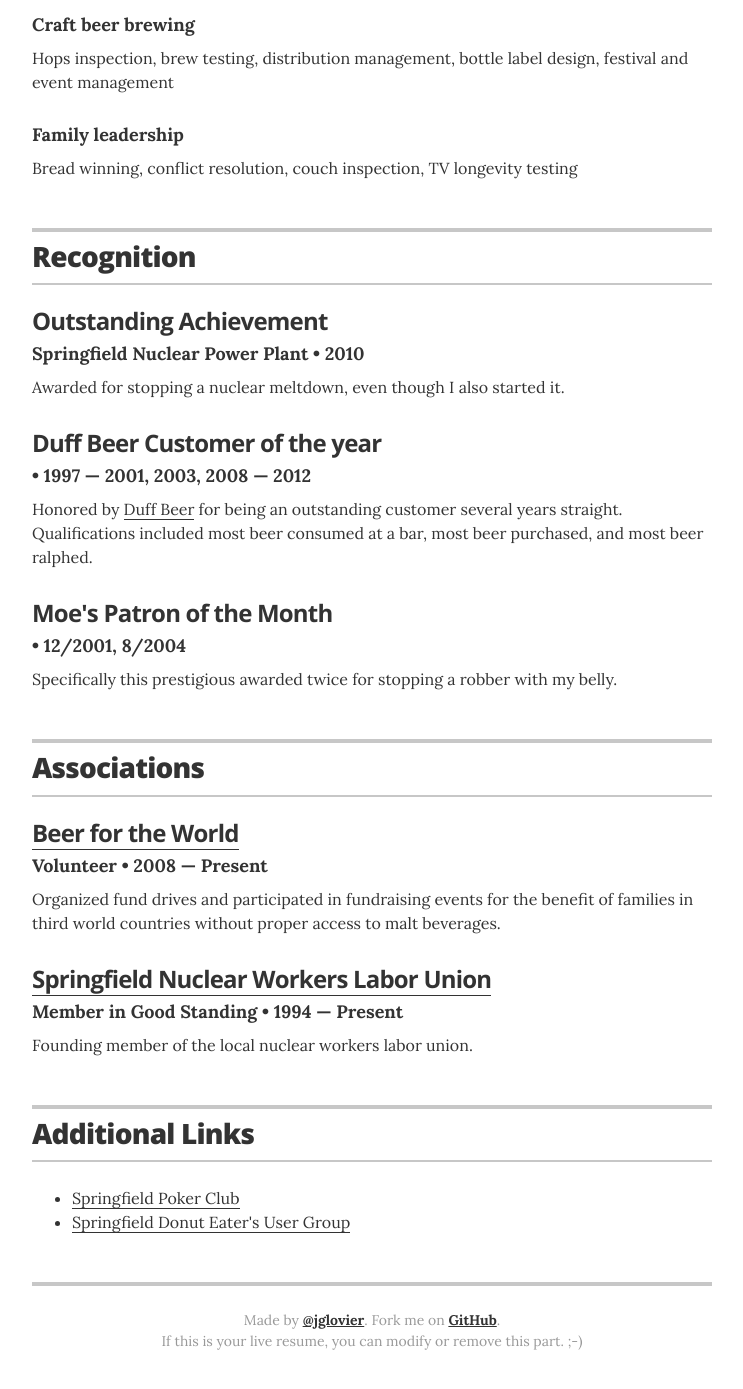
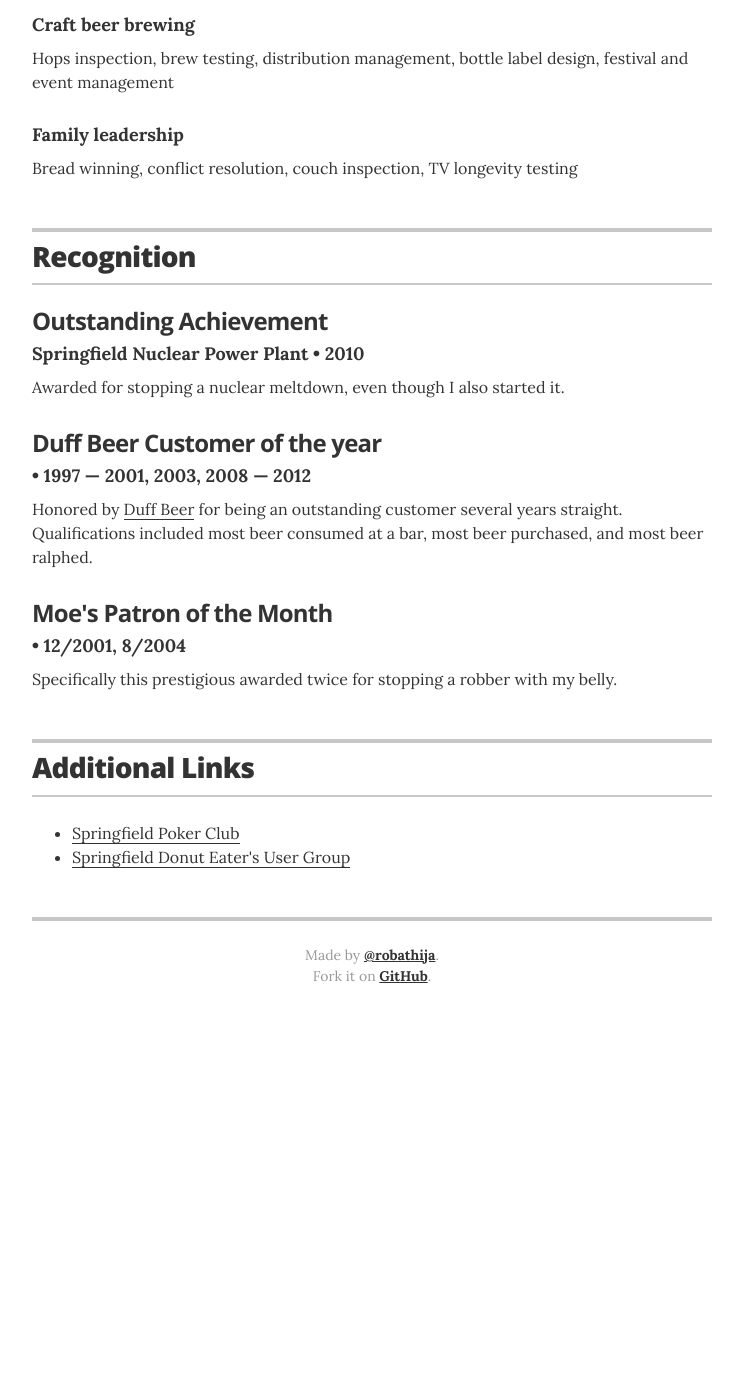
Before and after one commit to robathija/rohit-resume, a Jekyll site: the page built from index.html, in a window 1280 px wide and 1400 px high, scrolled down 2173 px. Shown: the top 1389 px of the window, without its empty margins (268-1011 px from the left). Built offline with Jekyll 4.4.1, drawn with Linux system fonts in a browser that asks for light colours; after the commit the page ends 3208 px from its top, so only the background shows below that; some of the changed text lies outside the part shown.

Commit message:
Edited fooyer and mades some heading changes

```diff
--- a/_config.yml
+++ b/_config.yml
@@ -16,7 +16,7 @@
 resume_contact_telephone:       "+82 1049954855"
 resume_contact_address:         "Seoul, South Korea"
 resume_header_contact_info: "Seoul, South Korea | +82 1049954855 | rohit3991@gmail"
-resume_header_intro: "<p>Hi there, I am a data enthusiast working who works primarily in the areas of BI DW, ETL, Data Analytics and Visualization. I help companies building great products and achieve data-driven results.</p>"
+resume_header_intro: "<p>Hi there, I am a data enthusiast working primarily in the areas of BI DW, ETL, Data Analytics and Visualization. I help companies building great products achieve data-driven results.</p>"
 
 # use "yes" to display the email contact button,
 # "no" to display an "I'm not looking for work" message,
@@ -32,7 +32,7 @@
 resume_section_skills:          true
 resume_section_recognition:     true
 resume_section_links:           true
-resume_section_associations:    true
+# resume_section_associations:    true
 # resume_section_interests:       true
 
 # Resume social links
@@ -42,7 +42,7 @@
   # resume_twitter_url:           "http://twitter.com/robathija"
   # resume_dribbble_url:          "https://dribbble.com/jag"
   # resume_facebook_url:          "insert Facebook URL here"
-  resume_linkedin_url:          "https://www.linkedin.com/in/joelglovier"
+  resume_linkedin_url:          "https://www.linkedin.com/in/robathija"
   resume_instagram_url:         "https://instagram.com/robathija"
   resume_website_url:           "http://bangaloredataguy.blogspot.com"
 resume_print_social_links:      true
--- a/_layouts/resume.html
+++ b/_layouts/resume.html
@@ -230,8 +230,8 @@
       {% endif %}
 
       <footer class="page-footer">
-        <p class="footer-line">Made by <a href="http://twitter.com/jglovier">@jglovier</a>. Fork me on <a href="https://github.com/jglovier/resume-template">GitHub</a>.</p>
-        <p class="footer-line">If this is your live resume, you can modify or remove this part. ;-)</p>
+        <p class="footer-line">Made by <a href="http://github.com/robathija" target="_blank">@robathija</a>.</p>
+		<p class="footer-line">Fork it on <a href="https://github.com/jglovier/resume-template" target="_blank">GitHub</a>.</p>
       </footer>
 
     </div>
```
